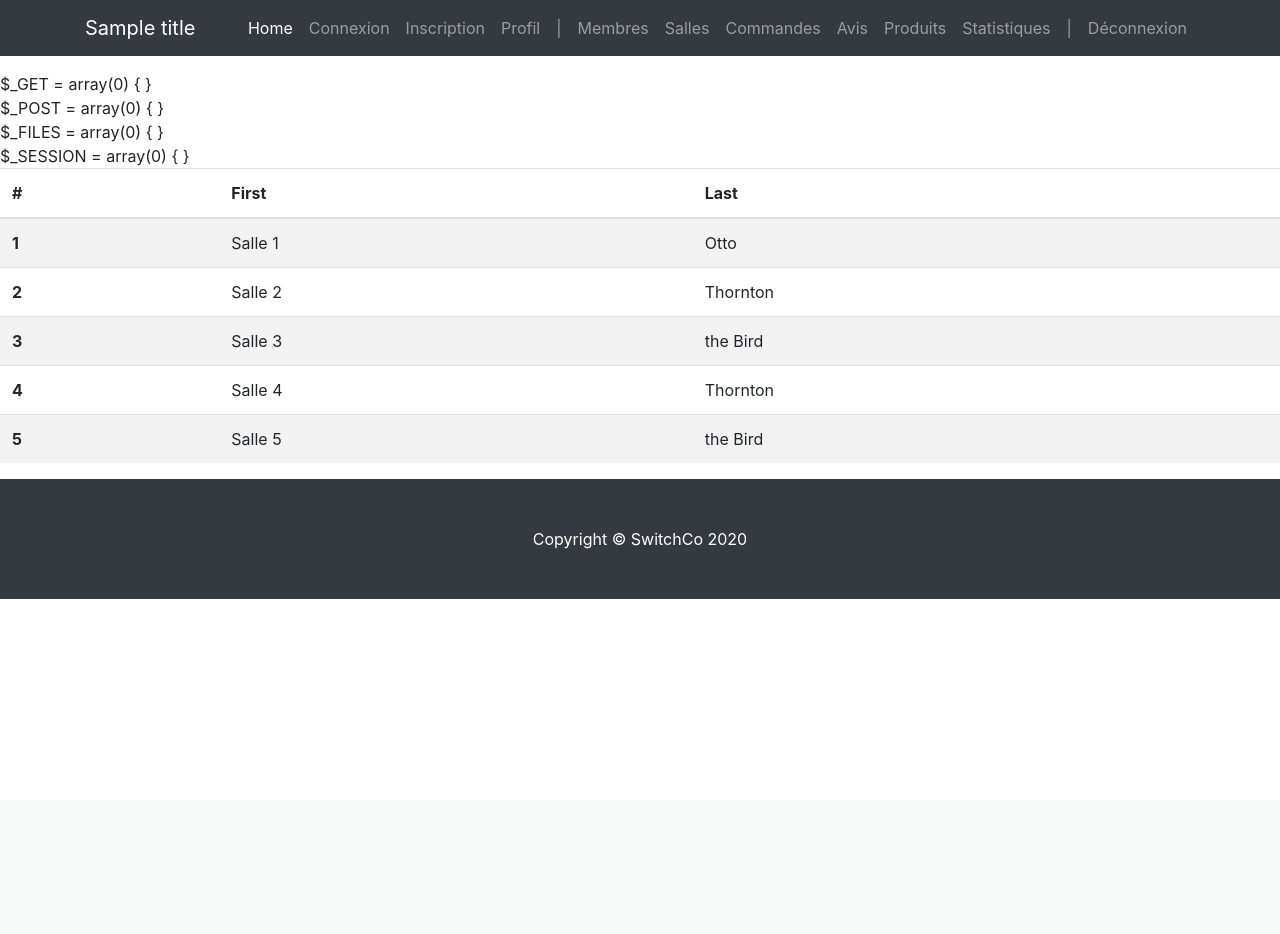
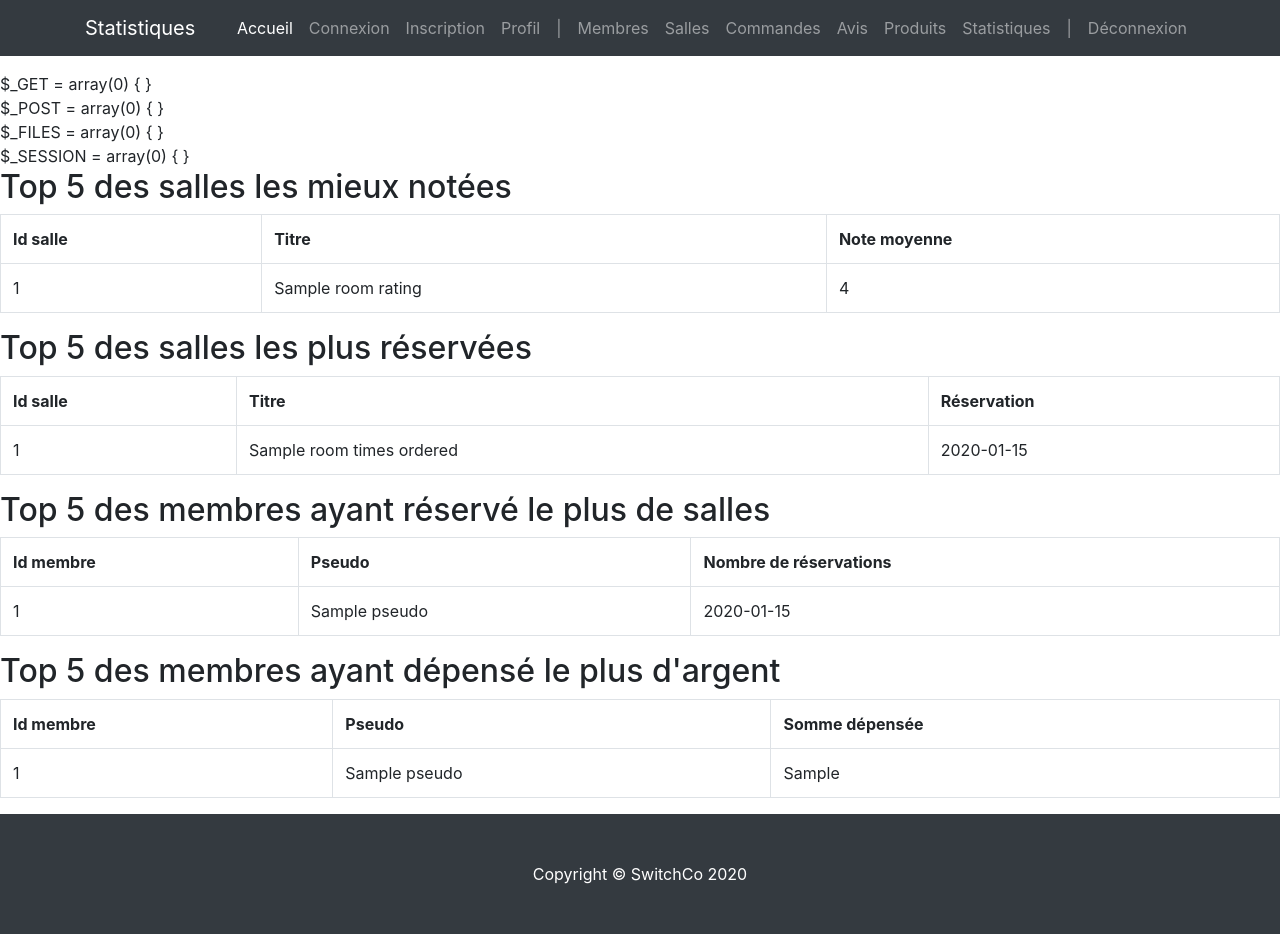
Before and after one commit to Micky92100/projet_switch, a PHP site: template view/back-office/statsView.php in a window 1280 px wide. Before the commit the page ends 599 px from the top, so only its background shows below. Run offline with PHP 8.4, Linux system fonts and the light colour scheme; the template is opened without the code that fills it: most values are stand-ins (such as "Sample title", 1, 10 or a date in 2020); some libraries are stand-ins or nearby versions.

Commit message:
added stats. updated database. added some security to back-office

```diff
--- a/index.php
+++ b/index.php
@@ -71,7 +71,11 @@ if (isset($_GET['action'])) {
         getDeleteProduct();
     } else if ($_GET['action'] == 'listProducts') {
         listProducts();
+    } else if ($_GET['action'] == 'listProductsIndex') {
+        listProductsIndex();
         ////////////////////////////////////////////////////////////////// PRODUCTS ^
+    } else if ($_GET['action'] == 'listStats') {
+        getAllStats();
         ////////////////////////////////////////////////////////////////// ORDERS v
     } else if ($_GET['action'] == 'listOrders') {
         showOrders();
--- a/view/back-office/statsView.php
+++ b/view/back-office/statsView.php
@@ -1,37 +1,102 @@
+<?php $title = 'Statistiques'; ?>
 
-<table class="table table-striped">
-  <thead>
+<?php ob_start(); ?>
+
+    <h2>Top 5 des salles les mieux notées</h2>
+    <div class="table-responsive">
+        <table class="table table-bordered">
             <tr>
-      <th scope="col">#</th>
-      <th scope="col">First</th>
-      <th scope="col">Last</th>
+                <th>Id salle</th>
+                <th>Titre</th>
+                <th>Note moyenne</th>
             </tr>
-  </thead>
-  <tbody>
+            <?php
+            if (!empty($room_rating)) {
+                while ($avis = $room_rating->fetch(PDO::FETCH_ASSOC)) {
+                    echo '<tr>';
+                    echo '<td>' . $avis['id_salle'] . '</td>';
+                    echo '<td>' . $avis['titre'] . '</td>';
+                    echo '<td>' . $avis['rating'] . '</td>';
+                    echo '</tr>';
+                }
+            }
+            ?>
+        </table>
+    </div>
+
+    <h2>Top 5 des salles les plus réservées</h2>
+    <div class="table-responsive">
+        <table class="table table-bordered">
             <tr>
-      <th scope="row">1</th>
-      <td>Salle 1</td>
-      <td>Otto</td>
+                <th>Id salle</th>
+                <th>Titre</th>
+                <th>Réservation</th>
             </tr>
+            <?php
+            if (!empty($room_times_ordered)) {
+                while ($avis = $room_times_ordered->fetch(PDO::FETCH_ASSOC)) {
+                    echo '<tr>';
+                    echo '<td>' . $avis['id_salle'] . '</td>';
+                    echo '<td>' . $avis['titre'] . '</td>';
+                    echo '<td>' . $avis['times_ordered'] . '</td>';
+                    echo '</tr>';
+                }
+            }
+            ?>
+        </table>
+    </div>
+
+    <h2>Top 5 des membres ayant réservé le plus de salles</h2>
+    <div class="table-responsive">
+        <table class="table table-bordered">
             <tr>
-      <th scope="row">2</th>
-      <td>Salle 2</td>
-      <td>Thornton</td>
+                <th>Id membre</th>
+                <th>Pseudo</th>
+                <th>Nombre de réservations</th>
             </tr>
+            <?php
+            if (!empty($user_purchases)) {
+                while ($avis = $user_purchases->fetch(PDO::FETCH_ASSOC)) {
+                    echo '<tr>';
+                    echo '<td>' . $avis['id_membre'] . '</td>';
+                    echo '<td>' . $avis['pseudo'] . '</td>';
+                    echo '<td>' . $avis['times_purchased'] . '</td>';
+                    echo '</tr>';
+                }
+            }
+            ?>
+        </table>
+    </div>
+
+    <h2>Top 5 des membres ayant dépensé le plus d'argent</h2>
+    <div class="table-responsive">
+        <table class="table table-bordered">
             <tr>
-      <th scope="row">3</th>
-      <td>Salle 3</td>
-      <td>the Bird</td>
+                <th>Id membre</th>
+                <th>Pseudo</th>
+                <th>Somme dépensée</th>
             </tr>
-    <tr>
-      <th scope="row">4</th>
-      <td>Salle 4</td>
-      <td>Thornton</td>
-    </tr>
-    <tr>
-      <th scope="row">5</th>
-      <td>Salle 5</td>
-      <td>the Bird</td>
-    </tr>
-  </tbody>
+            <?php
+            if (!empty($user_value)) {
+                while ($avis = $user_value->fetch(PDO::FETCH_ASSOC)) {
+                    echo '<tr>';
+                    echo '<td>' . $avis['id_membre'] . '</td>';
+                    echo '<td>' . $avis['pseudo'] . '</td>';
+                    echo '<td>' . $avis['amount_spent'] . '</td>';
+                    echo '</tr>';
+                }
+            }
+            ?>
         </table>
+    </div>
+<?php $content = ob_get_clean(); ?>
+
+
+<?php
+if (!user_is_admin()) {
+    $title = 'Accès interdit';
+    $content = '<h1>Vers l\'<a href="?action=listProductsIndex">accueil</a></h1>';
+}
+?>
+
+<?php require('view/template/template.php'); ?>
--- a/view/template/template.php
+++ b/view/template/template.php
@@ -76,7 +76,7 @@ if (user_is_connected()) {
             <div class="collapse navbar-collapse" id="navbarResponsive">
                 <ul class="navbar-nav ml-auto">
                     <li class="nav-item active">
-                        <a class="nav-link" href="../../index.php">Home</a>
+                        <a class="nav-link" href="?action=listProductsIndex">Accueil</a>
                     </li>
                     <li class="nav-item">
                         <a class="nav-link" href="?action=login">Connexion</a>
```
Also changed, not shown: controller/controller.php (+21 -1 lines), model/model.php (+27 -17 lines), ressources/db/projet_switch.sql (+57 -50 lines), view/back-office/ordersView.php (+7 -0 lines), view/back-office/productsView.php (+8 -0 lines), view/back-office/ratingsView.php (+7 -6 lines), view/back-office/roomsView.php (+8 -0 lines), view/back-office/usersView.php (+8 -0 lines). Lines whose indentation alone changed are shown as unchanged.
